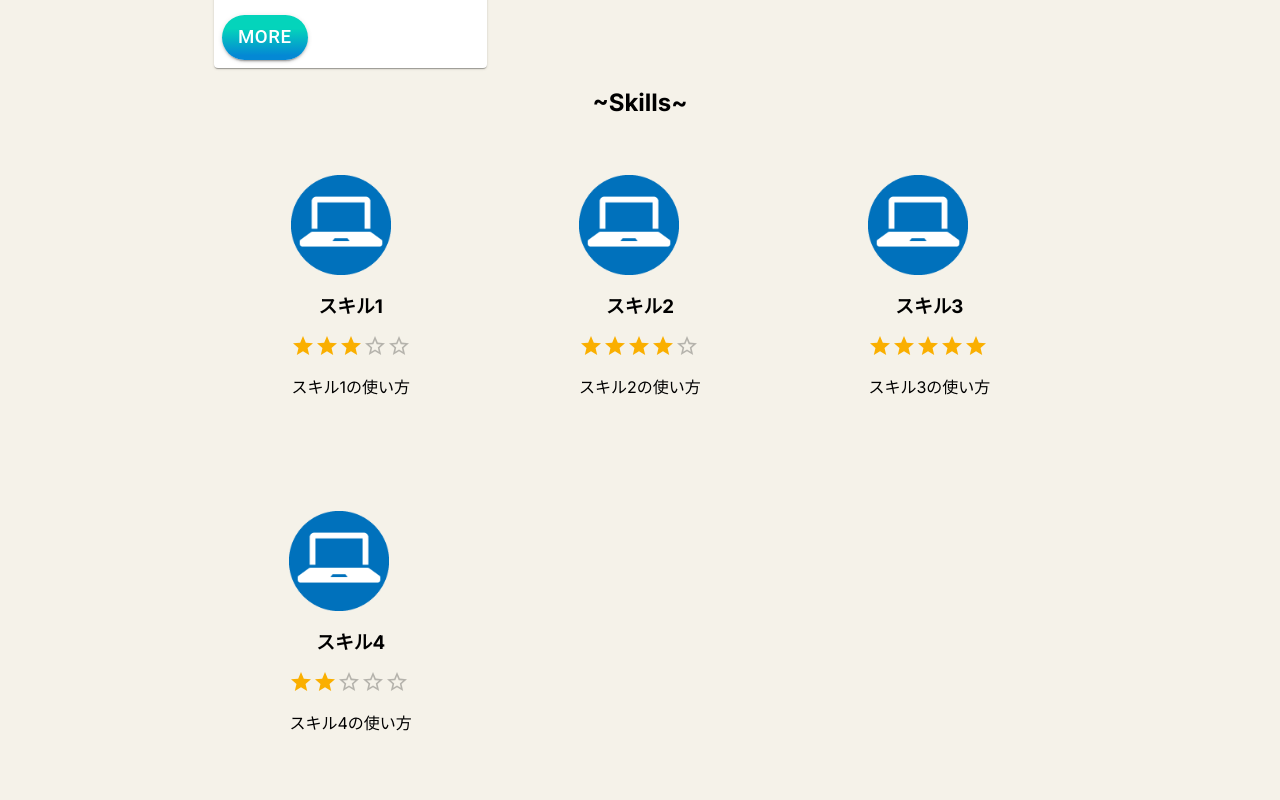
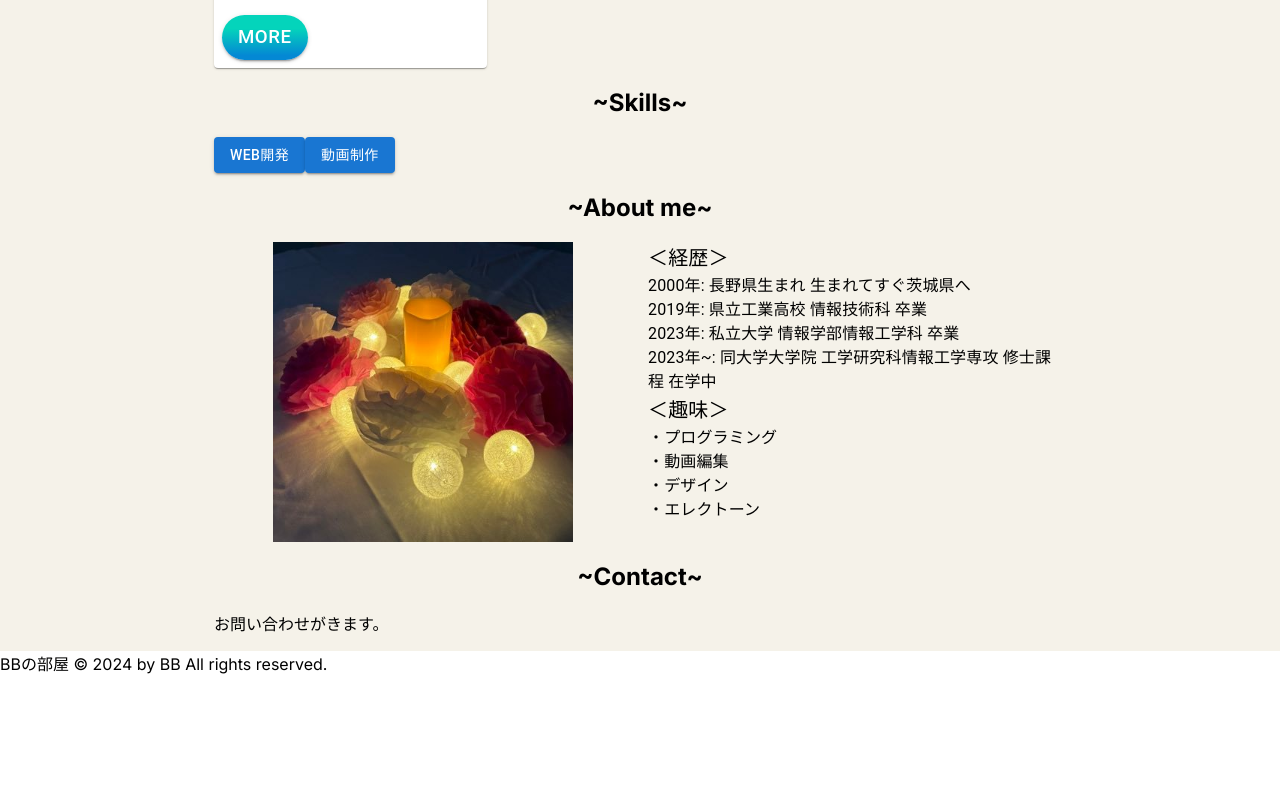
Before and after one commit to KHashimoto3/My_Portfolio, a Next.js app in the folder front/: page / in a window 1280 px wide. Shown: the part 1480-2280 px from the top of the page. After the commit the page ends 2155 px from the top, so only its background shows below. Built offline with nearby package versions, Linux system fonts and the light colour scheme.

Commit message:
スキルのカードを表示できるモーダルを用意した。

```diff
--- a/front/src/app/_home-sections/HomeSkills.tsx
+++ b/front/src/app/_home-sections/HomeSkills.tsx
@@ -1,58 +1,44 @@
 "use client";
 
-import { Box, Container, Grid } from "@mui/material";
-import SkillCard from "../_skill-components/skillCard";
-import { SkillList } from "../types/skillList";
+import { Button, Container, Modal } from "@mui/material";
+import SkillModalInner from "../_skill-components/skillModalInner";
+import { useState } from "react";
+import { SkillKinds } from "../types/skillKinds";
 
 export default function HomeSkills() {
-  const sampleSkillList: SkillList[] = [
-    {
-      id: 1,
-      name: "スキル1",
-      howToUse: "スキル1の使い方",
-      image: "/sample_pc.png",
-      rate: 3,
-    },
-    {
-      id: 2,
-      name: "スキル2",
-      howToUse: "スキル2の使い方",
-      image: "/sample_pc.png",
-      rate: 4,
-    },
-    {
-      id: 3,
-      name: "スキル3",
-      howToUse: "スキル3の使い方",
-      image: "/sample_pc.png",
-      rate: 5,
-    },
-    {
-      id: 4,
-      name: "スキル4",
-      howToUse: "スキル4の使い方",
-      image: "/sample_pc.png",
-      rate: 2,
-    },
-  ];
+  const [skillModalOpen, setSkillModalOpen] = useState<boolean>(false);
+
+  const [skillKinds, setSkillKinds] = useState<SkillKinds>("web");
+
+  const openSkillModal = (kinds: SkillKinds) => {
+    setSkillKinds(kinds);
+    setSkillModalOpen(true);
+  };
+
+  const closeSkillModal = () => {
+    setSkillModalOpen(false);
+  };
 
   return (
     <Container maxWidth="md">
       <h2 style={{ textAlign: "center" }}>~Skills~</h2>
-      <Box sx={{ width: "100%", height: "auto" }}>
-        <Grid container spacing={2}>
-          {sampleSkillList.map((skill) => (
-            <Grid item xs={4} key={skill.id}>
-              <SkillCard
-                name={skill.name}
-                howToUse={skill.howToUse}
-                image={skill.image}
-                rate={skill.rate}
-              />
-            </Grid>
-          ))}
-        </Grid>
-      </Box>
+      <Button
+        variant="contained"
+        color="primary"
+        onClick={() => openSkillModal("web")}
+      >
+        WEB開発
+      </Button>
+      <Button
+        variant="contained"
+        color="primary"
+        onClick={() => openSkillModal("movie")}
+      >
+        動画制作
+      </Button>
+      <Modal open={skillModalOpen} onClose={closeSkillModal}>
+        <SkillModalInner kinds={skillKinds} />
+      </Modal>
     </Container>
   );
 }
--- /dev/null
+++ b/front/src/app/_skill-components/skillModalInner.tsx
@@ -0,0 +1,97 @@
+"use client";
+
+import { Box, Grid, Typography } from "@mui/material";
+import { useEffect, useState } from "react";
+import SkillCard from "./skillCard";
+import { SkillList } from "../types/skillList";
+import { SkillKinds } from "../types/skillKinds";
+
+type Props = {
+  kinds: SkillKinds;
+};
+
+export default function SkillModalInner(props: Props) {
+  const { kinds } = props;
+
+  useEffect(() => {
+    switch (props.kinds) {
+      case "web":
+        setKindsText("WEB開発");
+        break;
+      case "movie":
+        setKindsText("動画制作");
+        break;
+      case "other":
+        setKindsText("その他");
+        break;
+    }
+
+    //TODO: kindsの種類に応じて、DBからデータを取得するように記述する
+  }, [kinds]);
+
+  const modalInnerStyle = {
+    position: "absolute" as "absolute",
+    top: "50%",
+    left: "50%",
+    transform: "translate(-50%, -50%)",
+    width: 800,
+    height: "80%",
+    bgcolor: "background.paper",
+    border: "2px solid #000",
+    boxShadow: 24,
+    p: 4,
+  };
+
+  const sampleSkillList: SkillList[] = [
+    {
+      id: 1,
+      name: "スキル1",
+      howToUse: "スキル1の使い方",
+      image: "/sample_pc.png",
+      rate: 3,
+    },
+    {
+      id: 2,
+      name: "スキル2",
+      howToUse: "スキル2の使い方",
+      image: "/sample_pc.png",
+      rate: 4,
+    },
+    {
+      id: 3,
+      name: "スキル3",
+      howToUse: "スキル3の使い方",
+      image: "/sample_pc.png",
+      rate: 5,
+    },
+    {
+      id: 4,
+      name: "スキル4",
+      howToUse: "スキル4の使い方",
+      image: "/sample_pc.png",
+      rate: 2,
+    },
+  ];
+
+  const [kindsText, setKindsText] = useState<string>("WEB開発");
+
+  return (
+    <Box sx={modalInnerStyle}>
+      <Typography variant="h4" component="h4">
+        {kindsText}
+      </Typography>
+      <Grid container spacing={2}>
+        {sampleSkillList.map((skill) => (
+          <Grid item xs={4} key={skill.id}>
+            <SkillCard
+              name={skill.name}
+              howToUse={skill.howToUse}
+              image={skill.image}
+              rate={skill.rate}
+            />
+          </Grid>
+        ))}
+      </Grid>
+    </Box>
+  );
+}
--- /dev/null
+++ b/front/src/app/types/skillKinds.ts
@@ -0,0 +1 @@
+export type SkillKinds = "web" | "movie" | "other";
```
